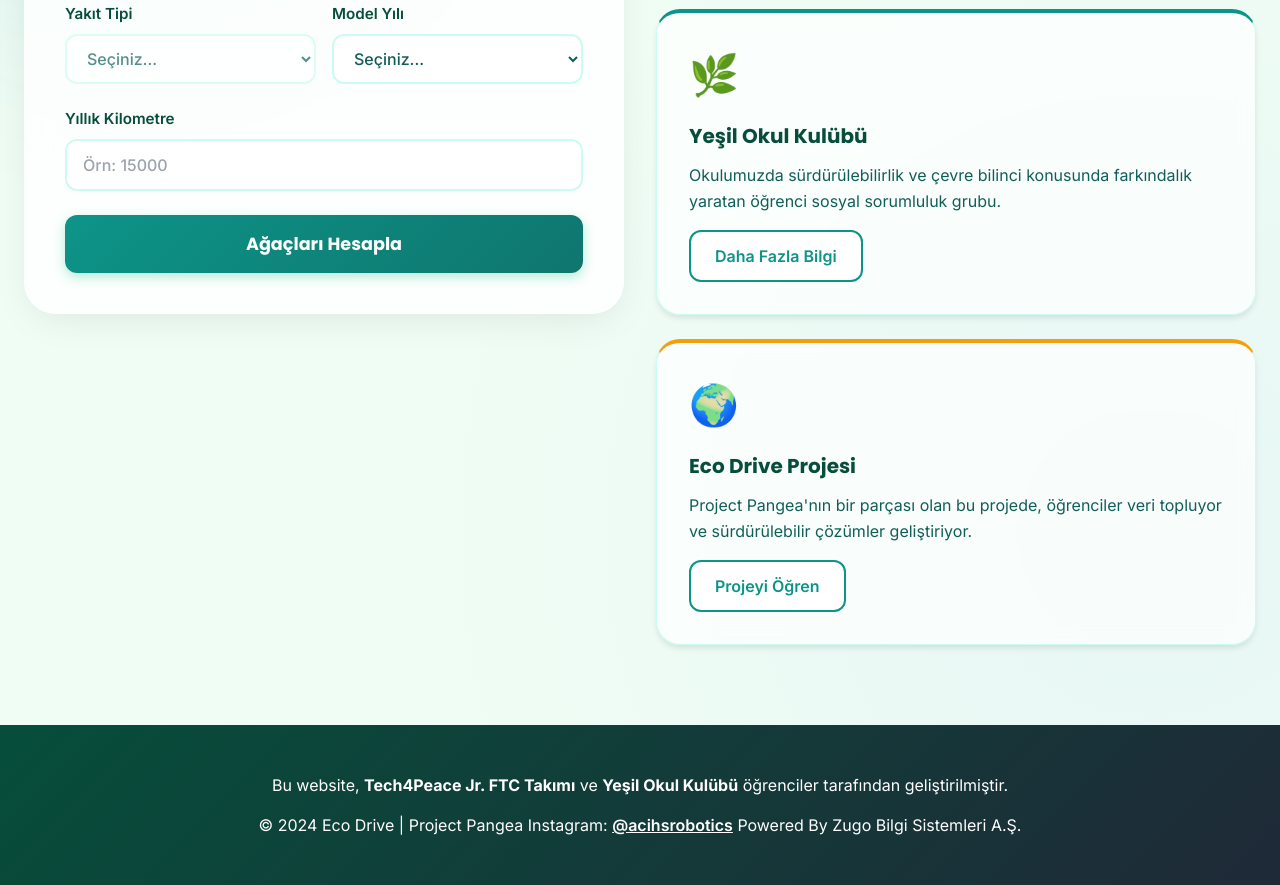
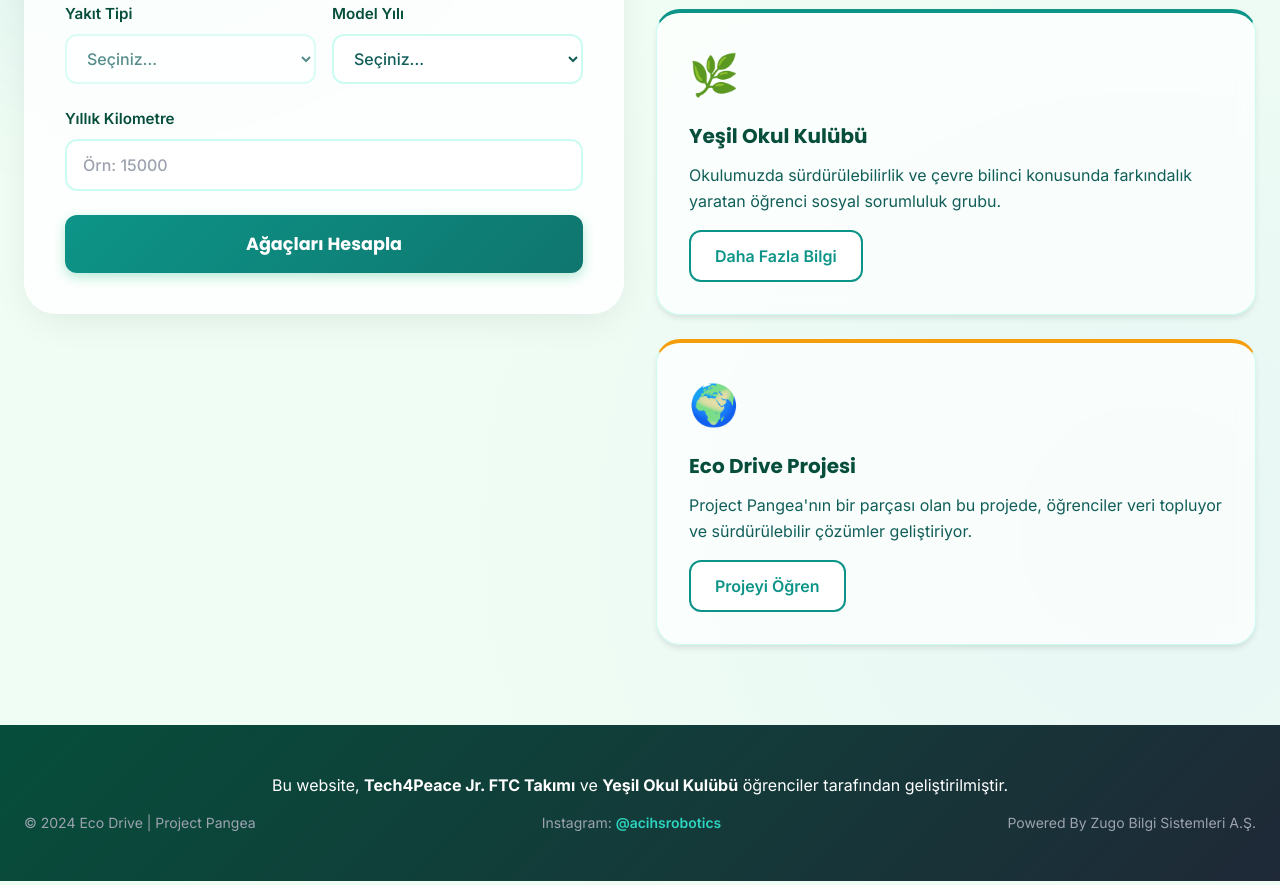
Before and after one commit to parlaguner-star/Neo-drive-, a plain HTML site: page Eco-Drive/index.html in a window 1280 px wide. Shown: the part 874-1759 px from the top of the page. Drawn offline with nearby package versions, Linux system fonts and the light colour scheme.

Commit message:
Update index.html

```diff
--- a/Eco-Drive/index.html
+++ b/Eco-Drive/index.html
@@ -195,13 +195,13 @@
         Bu website, <strong>Tech4Peace Jr. FTC Takımı</strong> ve <strong>Yeşil Okul Kulübü</strong>
         öğrencileri tarafından geliştirilmiştir.
       </p>
-   <div
-        <style="display: flex; justify-content: space-between; flex-wrap: wrap; gap: 1rem; font-size: 0.875rem; margin-top: 1rem; color: #9ca3af;">
+  <div class="w-full flex flex-col md:flex-row justify-between items-center gap-4 text-sm mt-4 text-gray-400">
         <span data-i18n="footer_copy">© 2024 Eco Drive | Project Pangea</span>
-        <span style="text-align: center;">
+        <span class="text-center">
           <span data-i18n="footer_insta">Instagram: </span>
           <a href="https://www.instagram.com/acihsrobotics/" target="_blank" rel="noopener"
-            style="color: inherit; text-decoration: underline;">@acihsrobotics</a>
+            class="underline hover:text-white transition-colors">@acihsrobotics</a>
+        </span>
         <span data-i18n="footer_powered">Powered By Zugo Bilgi Sistemleri A.Ş.</span>
       </div>
     </div>
```
